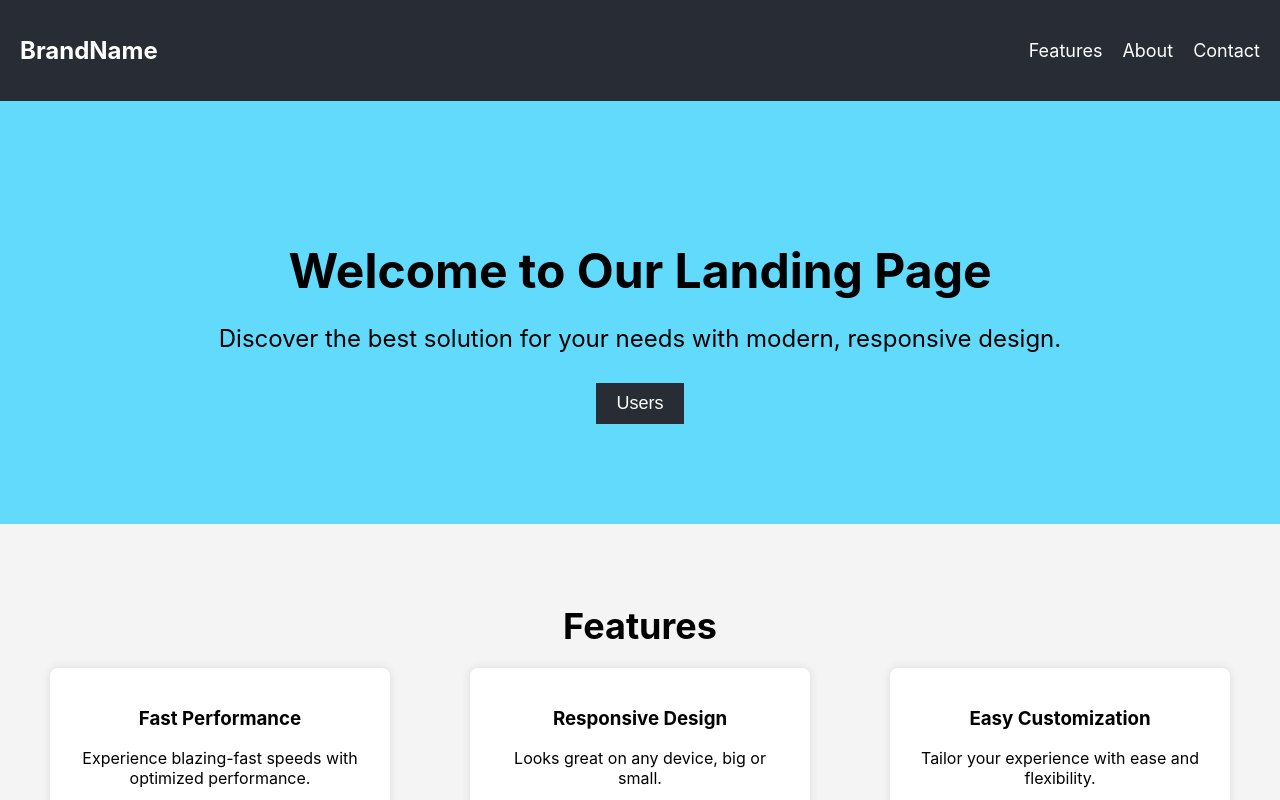
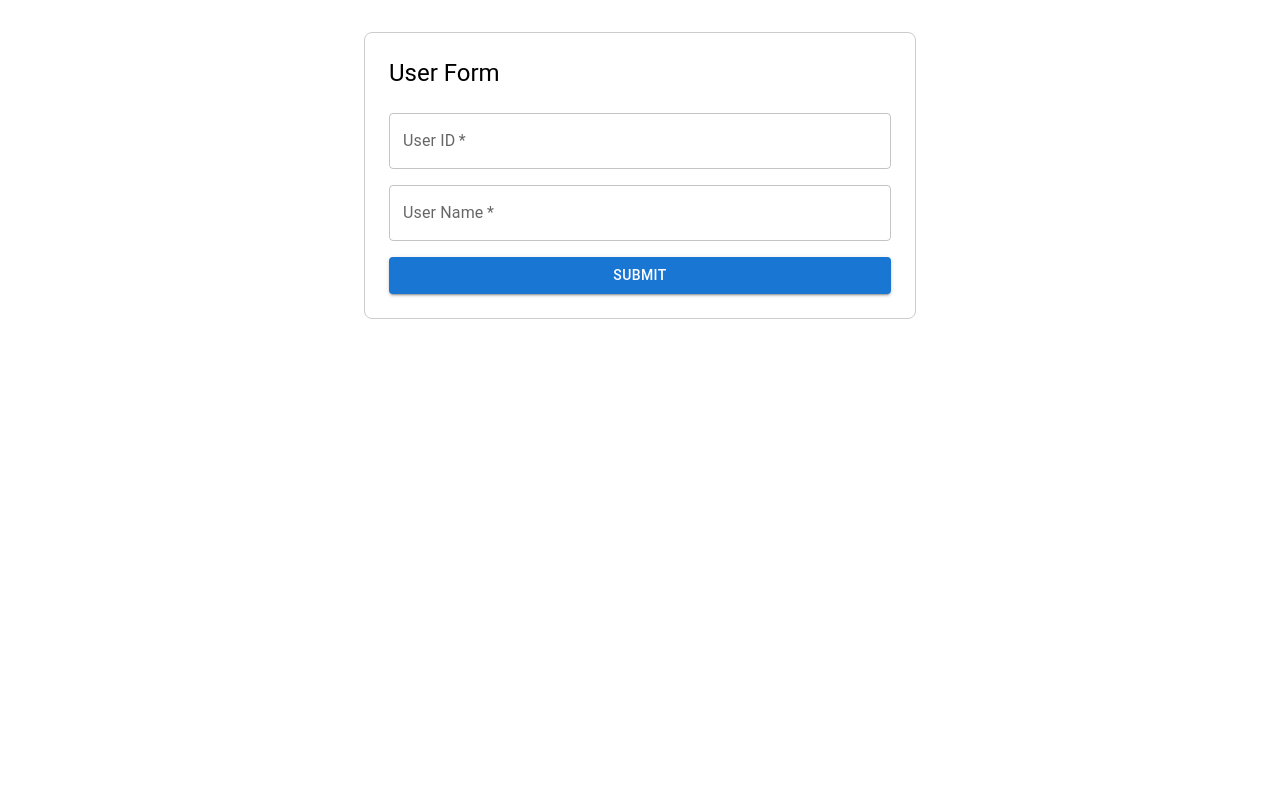
Before and after one commit to chamaxx9zp/MERN-Test, a React (Create React App) app: page /users in a window 1280 px wide. Shown: the top 800 px of the page. Built offline with nearby package versions, Linux system fonts and the light colour scheme.

Commit message:
add user form

```diff
--- a/src/components/Hero.js
+++ b/src/components/Hero.js
@@ -1,13 +1,19 @@
 import React from 'react';
+import { useNavigate } from 'react-router-dom';
 
 function Hero() {
+  const navigate = useNavigate(); // Initialize the navigate function
+
+  const handleClick = () => {
+    navigate('/users'); // Navigate to the /users page when the button is clicked
+  };
   return (
     <section style={styles.hero}>
       <h2 style={styles.title}>Welcome to Our Landing Page</h2>
       <p style={styles.subtitle}>
         Discover the best solution for your needs with modern, responsive design.
       </p>
-      <button style={styles.button}>Users</button>
+      <button style={styles.button} onClick={handleClick}>Users</button>
     </section>
   );
 }
--- /dev/null
+++ b/src/components/Userforms.js
@@ -0,0 +1,56 @@
+import React, { useState } from 'react';
+import { TextField, Button, Container, Typography, Box } from '@mui/material';
+
+const Userforms = () => {
+  // State for form fields
+  const [userId, setUserId] = useState('');
+  const [userName, setUserName] = useState('');
+
+  // Handle form submission
+  const handleSubmit = (e) => {
+    e.preventDefault();
+    console.log('Form Submitted:', { userId, userName });
+    // You can add further actions, such as sending data to an API
+  };
+
+  return (
+    <Container maxWidth="sm">
+      <Box
+        component="form"
+        onSubmit={handleSubmit}
+        sx={{
+          display: 'flex',
+          flexDirection: 'column',
+          gap: 2,
+          mt: 4,
+          p: 3,
+          border: '1px solid #ccc',
+          borderRadius: 2,
+        }}
+      >
+        <Typography variant="h5" component="h2" gutterBottom>
+          User Form
+        </Typography>
+        <TextField
+          label="User ID"
+          variant="outlined"
+          value={userId}
+          onChange={(e) => setUserId(e.target.value)}
+          required
+        />
+        <TextField
+          label="User Name"
+          variant="outlined"
+          value={userName}
+          onChange={(e) => setUserName(e.target.value)}
+          required
+        />
+        <Button type="submit" variant="contained" color="primary">
+          Submit
+        </Button>
+      </Box>
+    </Container>
+  );
+};
+
+export default Userforms;
--- a/src/index.js
+++ b/src/index.js
@@ -2,13 +2,18 @@ import React from 'react';
 import ReactDOM from 'react-dom/client';
 import './index.css';
 import App from './App';
+import Users from './pages/Users';
 import reportWebVitals from './reportWebVitals';
+import { BrowserRouter, Routes, Route } from 'react-router-dom';
 
 const root = ReactDOM.createRoot(document.getElementById('root'));
 root.render(
-  <React.StrictMode>
-    <App />
-  </React.StrictMode>
+  <BrowserRouter>
+    <Routes>
+      <Route path="/" element={<App />} />
+      <Route path="/users" element={<Users />} />
+    </Routes>
+  </BrowserRouter>
 );
 
 // If you want to start measuring performance in your app, pass a function
--- /dev/null
+++ b/src/pages/Users.js
@@ -0,0 +1,12 @@
+import React from 'react'
+import UserForm from '../components/Userforms'
+
+function Users() {
+  return (
+    <>
+      <UserForm />
+    </>
+  )
+}
+
+export default Users
```
